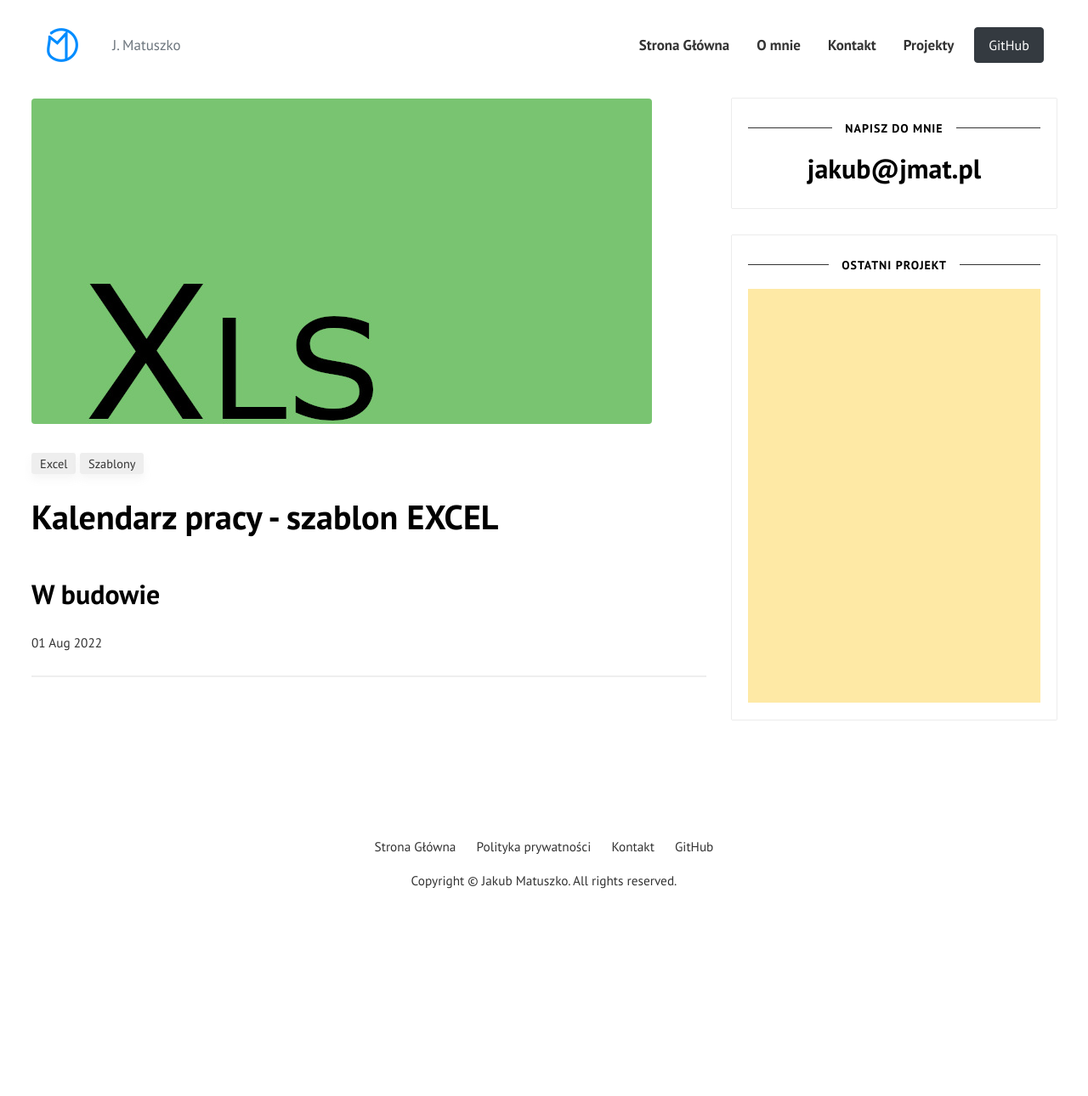
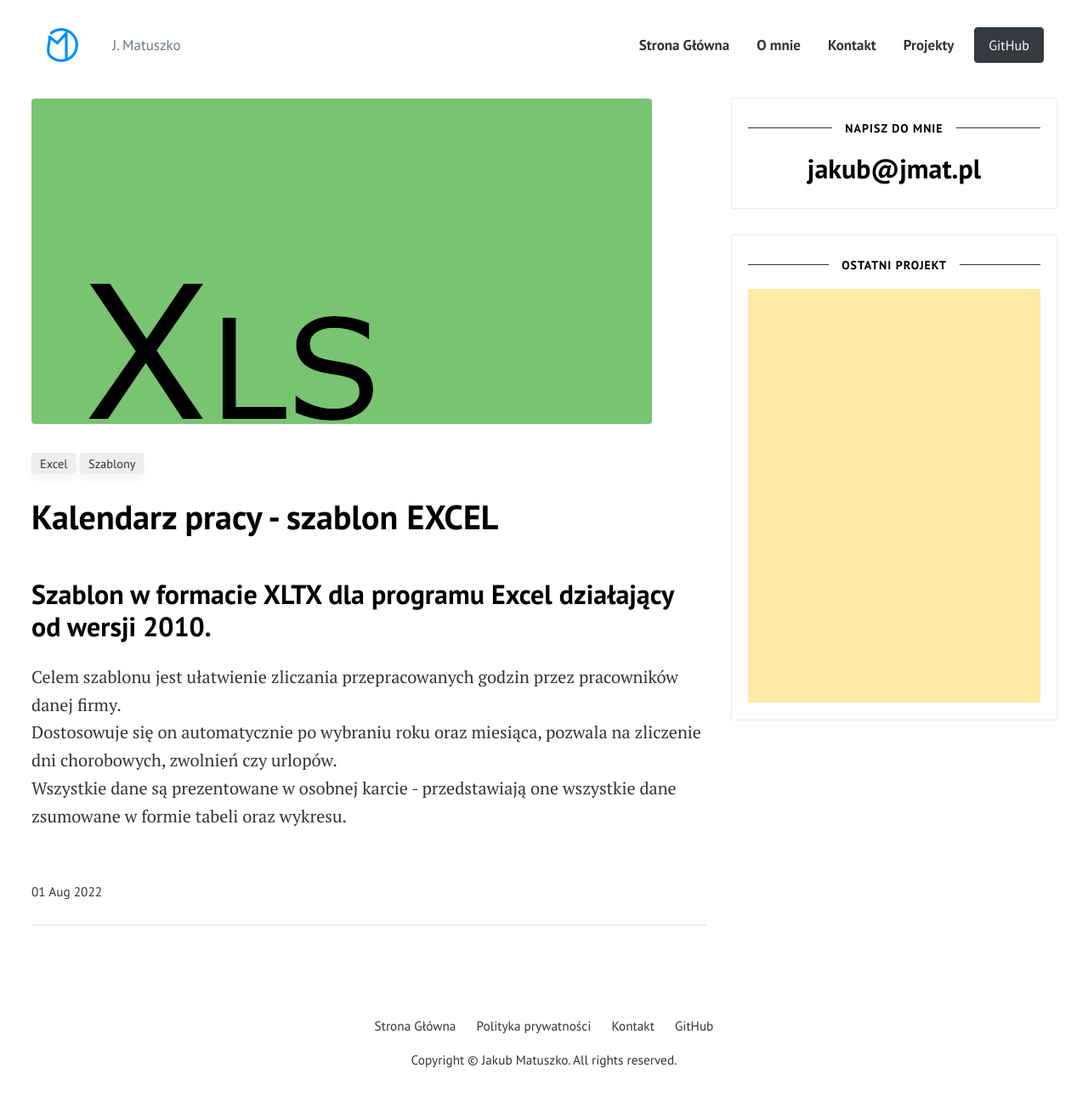
Before and after one commit to matuszko/matuszko.github.io, a Jekyll site: the page built from _posts/2022-08-01-kalendarz-pracy-excel.md, in a window 1280 px wide and 1290 px high. Shown: the whole window at 85% size. Built offline with Jekyll 4.4.1, drawn with Linux system fonts in a browser that asks for light colours.

Commit message:
Update 2022-08-01-kalendarz-pracy-excel.md

```diff
--- a/_posts/2022-08-01-kalendarz-pracy-excel.md
+++ b/_posts/2022-08-01-kalendarz-pracy-excel.md
@@ -4,4 +4,8 @@ title:  "Kalendarz pracy - szablon EXCEL"
 categories: [ Szablony, Excel ]
 image: assets/images/1.jpg
 ---
-<h2>W budowie</h2>
+<h2>Szablon w formacie XLTX dla programu Excel działający od wersji 2010.</h2>
+Celem szablonu jest ułatwienie zliczania przepracowanych godzin przez pracowników danej firmy.<br>
+Dostosowuje się on automatycznie po wybraniu roku oraz miesiąca, pozwala na zliczenie dni chorobowych, zwolnień czy urlopów. <br>
+Wszystkie dane są prezentowane w osobnej karcie - przedstawiają one wszystkie dane zsumowane w formie tabeli oraz wykresu. <br>
+<br>
```
